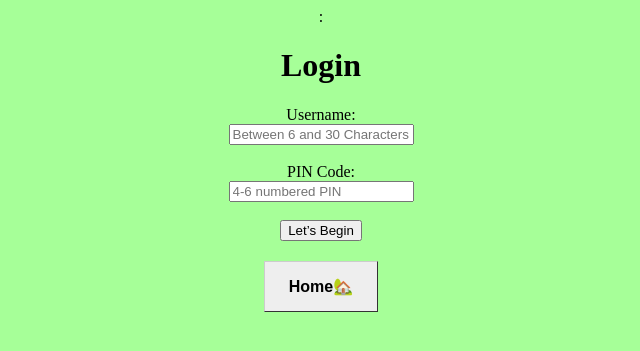
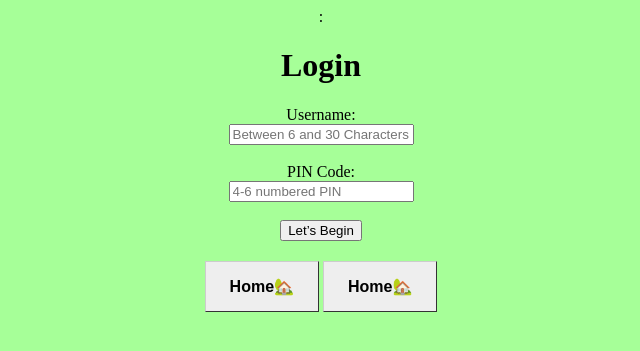
Before and after one commit to RyanPinks/USBPets, a Flask app: template templates/login.html in a window 1280 px wide. Shown: the top 351 px of the page, without its empty margins (319-959 px from the left). Run offline with Flask 3, Linux system fonts and the light colour scheme; the template is opened without the code that fills it, so the values that code supplies are empty.

Commit message:
Update login.html

```diff
--- a/templates/login.html
+++ b/templates/login.html
@@ -25,6 +25,7 @@
   </form>
 </body>
 <footer>
-  <br><br><a href="../templates/index.html" class="home-button">Home🏡</a>
+  <br><br><a href="index.html" class="home-button">Home🏡</a>
+  <a href="register.html" class="home-button">Home🏡</a>
 </footer>
 </html>
```
